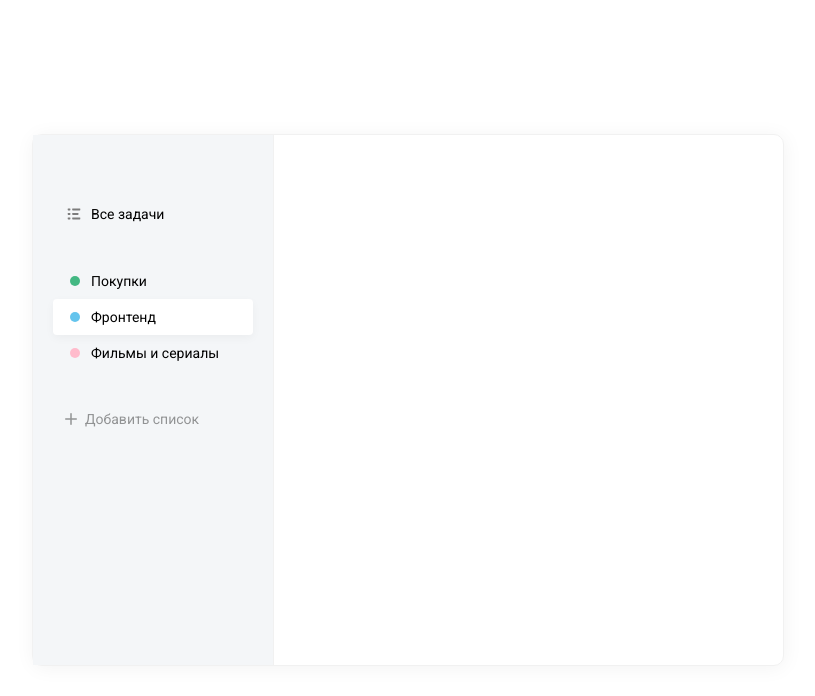
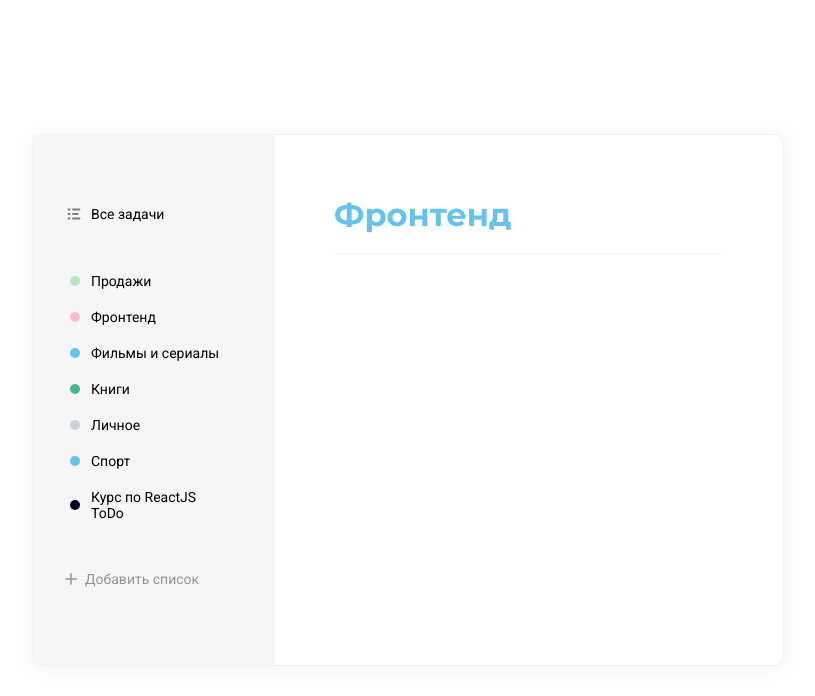
Before and after one commit to cybershock1/React-ToDo, a React (Create React App) app: page / in a window 1280 px wide. Shown: the top 696 px of the page, without its empty margins (232-1047 px from the left). Built offline with nearby package versions, Linux system fonts and the light colour scheme.

Commit message:
I completed the 3rd video lesson.

```diff
--- a/public/index.html
+++ b/public/index.html
@@ -25,6 +25,7 @@
       Learn how to configure a non-root public URL by running `npm run build`.
     -->
     <link href="https://fonts.googleapis.com/css2?family=Roboto:wght@400;500&display=swap" rel="stylesheet">
+    <link href="https://fonts.googleapis.com/css2?family=Montserrat:ital,wght@0,700;1,700&display=swap" rel="stylesheet">
     <title>React App</title>
   </head>
   <body>
--- a/src/App.js
+++ b/src/App.js
@@ -1,10 +1,24 @@
-import React from "react";
+import React, { useState } from "react";
 import List from "./components/List";
 import AddList from "./components/AddList";
 
 import DB from "./assets/db.json";
 
 function App() {
+  const [lists, setLists] = useState(
+    DB.lists.map((item) => {
+      item.color = DB.colors.filter(
+        (color) => color.id === item.colorId
+      )[0].name;
+      return item;
+    })
+  );
+
+  const onAddList = (obj) => {
+    const newList = [...lists, obj];
+    setLists(newList);
+  };
+
   return (
     <div className="todo">
       <div className="todo__sidebar">
@@ -30,27 +44,19 @@
           ]}
         />
         <List
-          items={[
-            {
-              color: "green",
-              name: "Покупки",
-            },
-            {
-              color: "blue",
-              name: "Фронтенд",
-              active: true
-            },
-            {
-              color: "pink",
-              name: "Фильмы и сериалы",
-            },
-          ]}
+          items={lists}
+          onRemove={(list) => {
+            console.log(list);
+          }}
           isRemovable
         />
-        <AddList colors={DB.colors} />
-
+        <AddList onAdd={onAddList} colors={DB.colors} />
       </div>
-      <div className="todo__tasks"></div>
+      <div className="todo__tasks">
+        <div className="tasks">
+          <h2 className="tasks__title">Фронтенд</h2>
+        </div>
+      </div>
     </div>
   );
 }
--- a/src/components/AddList/index.jsx
+++ b/src/components/AddList/index.jsx
@@ -6,9 +6,26 @@
 
 import "./AddButtonList.scss";
 
-const AddList = ({ colors }) => {
+const AddList = ({ colors, onAdd }) => {
   const [visiblePopup, setVisiblePopup] = useState(false);
   const [selectedColor, selectColor] = useState(colors[0].id);
+  const [inputValue, setInputValue] = useState("");
+
+  const onClose = () => {
+    setVisiblePopup(false);
+    setInputValue('');
+    selectColor(colors[0].id);
+  }
+
+  const AddList = () => {
+    if (!inputValue) {
+      alert("Введите название списка");
+      return;
+    }
+    const color = colors.filter(c => c.id === selectedColor)[0].name;
+    onAdd({ id: Math.random(), name: inputValue, color });
+    onClose();
+  };
 
   return (
     <div className="add-list">
@@ -48,8 +65,19 @@
 
       {visiblePopup && (
         <div className="add-list__popup">
-          <img onClick={() => setVisiblePopup(false)} src={closeSvg} alt="Close button" className="add-list__popup-close-btn" />
-          <input className="field" type="text" placeholder="Название списка" />
+          <img
+            onClick={onClose}
+            src={closeSvg}
+            alt="Close button"
+            className="add-list__popup-close-btn"
+          />
+          <input
+            value={inputValue}
+            onChange={(e) => setInputValue(e.target.value)}
+            className="field"
+            type="text"
+            placeholder="Название списка"
+          />
           <div className="add-list__popup-colors">
             {colors.map((color) => (
               <Badge
@@ -60,7 +88,9 @@
               />
             ))}
           </div>
-          <button className="button">Добавить</button>
+          <button onClick={AddList} className="button">
+            Добавить
+          </button>
         </div>
       )}
     </div>
--- a/src/components/List/List.scss
+++ b/src/components/List/List.scss
@@ -1,4 +1,5 @@
 .list {
+    $self: &;
     margin-bottom: 30px;
 
     &__add-button {
@@ -14,6 +15,26 @@
       align-items: center;
       cursor: pointer;
       padding: 10px 12px;
+
+      &:hover #{$self}__remove-icon {
+        opacity: 0.2;
+      }
+
+      #{$self}__remove-icon {
+        opacity: 0;
+
+        &:hover {
+          opacity: 0.8;
+        }
+      }
+
+      span {
+        flex: 1;
+      }
+
+      &:hover {
+        background-color: rgba(255, 255, 255, 0.5);
+      }
 
       &.active {
         background-color: #fff;
--- a/src/components/List/index.jsx
+++ b/src/components/List/index.jsx
@@ -1,11 +1,20 @@
 import React from "react";
 import classNames from "classnames";
+
+import removeSvg from "../../assets/img/remove.svg";
 
 import Badge from "../Badge";
 
 import "./List.scss";
 
-const List = ({ items, isRemovable, onClick }) => {
+const List = ({ items, isRemovable, onClick, onRemove }) => {
+
+  const removeList = (item) => {
+    if (window.confirm('Вы действительно хотите удалить список?')) {
+      onRemove(item);
+    }
+  }
+
   return (
     <ul onClick={onClick} className="list">
       {items.map((item, index) => (
@@ -15,6 +24,14 @@
         >
           <i>{item.icon ? item.icon : <Badge color={item.color} />}</i>
           <span>{item.name}</span>
+          {isRemovable && (
+            <img
+              className="list__remove-icon"
+              src={removeSvg}
+              alt="Remove icon"
+              onClick={() => removeList(item)}
+            />
+          )}
         </li>
       ))}
     </ul>
--- a/src/index.scss
+++ b/src/index.scss
@@ -10,6 +10,7 @@
 }
 
 .todo {
+display: flex;
 position: absolute;
 left: 50%;
 top: 50%;
@@ -27,6 +28,23 @@
     height: calc(100% - 120px);
     border-right: 1px solid #f1f1f1;
     padding: 60px 20px;
+  }
+
+  &__tasks {
+    flex: 1;
+    padding: 60px;
+  }
+}
+
+.tasks {
+  &__title {
+    font-family: Montserrat;
+    font-weight: bold;
+    font-size: 32px;
+    line-height: 39px;
+    color: #64c4ed;
+    padding-bottom: 20px;
+    border-bottom: 1px solid #f2f2f2;
   }
 }
 
```
Also changed, not shown: src/components/Tasks/index.jsx (added, +11 -0 lines), src/components/Tasks/Tasks.scss (added).
